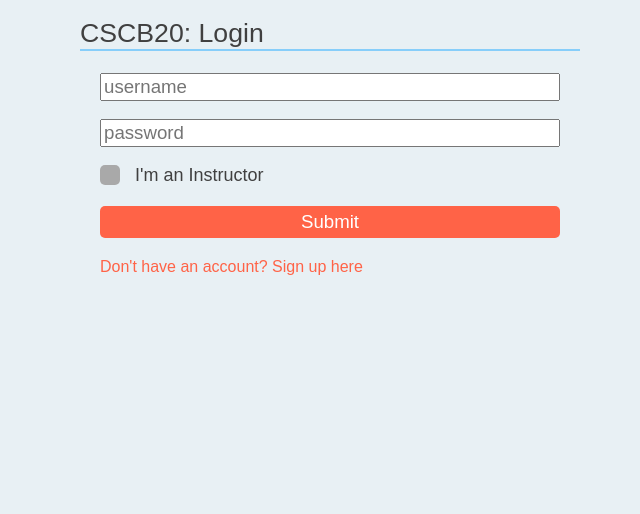
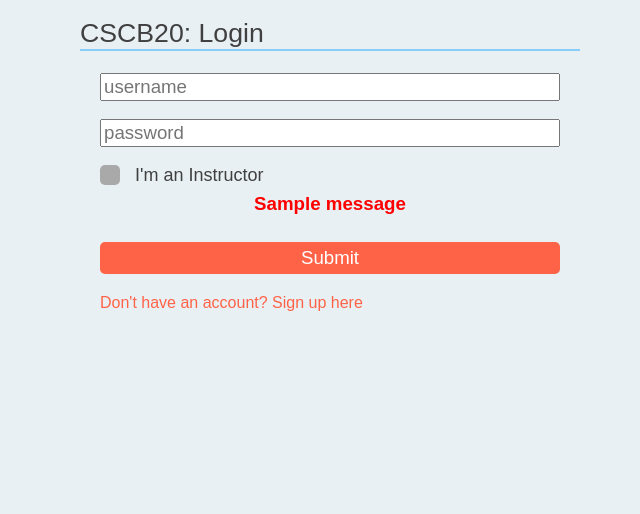
Before and after one commit to Jer3myHsu/Assignment2, a Flask app: page /login in a window 1280 px wide. Shown: the part 239-753 px from the top of the page, without its empty margins (310-950 px from the left). Run offline with Flask 2, Linux system fonts and the light colour scheme; one stand-in notice (Sample message) is shown.

Commit message:
Added error messaged to login when failed to login

```diff
--- a/app.py
+++ b/app.py
@@ -1,5 +1,5 @@
 import sqlite3
-from flask import Flask, render_template, request, g, make_response, redirect, session
+from flask import Flask, render_template, request, g, make_response, redirect, session, flash
 from flask_login import LoginManager, UserMixin, login_required, login_user, logout_user, current_user
 from urllib.parse import urlparse, urljoin
 
@@ -59,20 +59,22 @@ def login_page():
             user = query_db("select * from Instructor where username == '{}'".format(str(username)), one=True)
         else:
             user = query_db("select * from Student where username == '{}'".format(str(username)), one=True)
-        if not user: # User DNE
+        if not user:
+            flash('\U000026D4 Incorrect username...') # \U000026D4 is ⛔ (no entry emoji)
             return redirect('/login')
         if checkbox == 'on':
             user = query_db("select * from Instructor where username == '{}' and password == '{}'".format(str(username), str(password)), one=True)
         else:
             user = query_db("select * from Student where username == '{}' and password == '{}'".format(str(username), str(password)), one=True)
         if not user: # Password incorrect
+            flash('\U000026D4 Incorrect password...')
             return redirect('/login')
         db.close()
-        #if 'next' in session:
-        #    next = session['next']
-        #    return redirect(next)
         session['username'] = username
         data['type'] = 'instructor' if checkbox == 'on' else 'student'
+        if 'next' in session:
+            next = session['next']
+            return redirect(next)
         return redirect('/')
     elif 'username' in session:
         return redirect('/')
--- a/static/login.css
+++ b/static/login.css
@@ -76,6 +76,13 @@ input {
     font-family: Arial, Helvetica, sans-serif;
     font-size: 14pt;
 }
+.message {
+    color: red;
+    font-weight: bolder;
+    text-align: center;
+    margin: 0px;
+    padding: 7px;
+}
 a {
     margin: 0px 20px;
 }
--- a/static/main.css
+++ b/static/main.css
@@ -149,7 +149,7 @@ button {
     transition: background-color 0.3s ease-in-out 0s;
     font-size: 14pt;
     margin: 20px;
-    padding: 5px;
+    padding: 5px 10px;
     border-radius: 5px;
     background-color: tomato;
     border: 0;
--- a/templates/login.html
+++ b/templates/login.html
@@ -17,14 +17,13 @@
         <label class="container">
             <input type="checkbox" name="checkbox">I'm an Instructor
             <span class="checkmark"></span>
-          </label>
+        </label>
+        {% for message in get_flashed_messages() %}
+            <h3 class="message">{{ message }}</h3>
+        {% endfor %}
         <button>Submit</button>
     </form>
     <a href="">Don't have an account? Sign up here</a>
-    {% for message in errors %}
-        <b>{{ message }}</b>
-    {% endfor %}
-
 </div>
 <footer>
     <a href="https://www.utsc.utoronto.ca/cms/faculty-of-computer-science">
```
